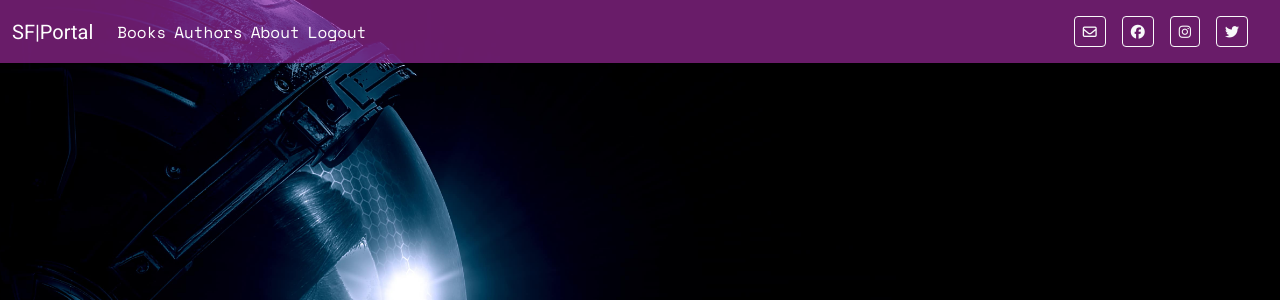
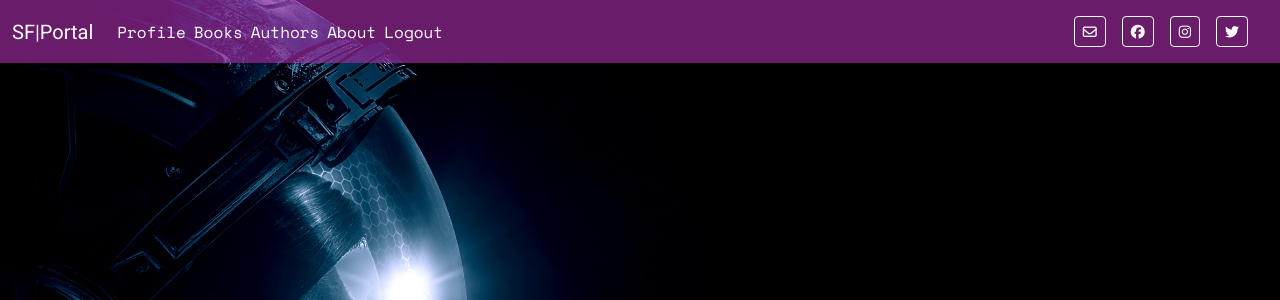
Before and after one commit to AndypSheridan/sci-fi-portal, a Django app: page /about/ in a window 1280 px wide. Shown: the top 300 px of the page. Run offline with Django 3.2, Linux system fonts and the light colour scheme; the visitor is signed in with stand-in values (Sample User, id 1); some libraries are stand-ins or nearby versions.

Commit message:
Add profile link to navbar in base.html

```diff
--- a/templates/base.html
+++ b/templates/base.html
@@ -39,6 +39,9 @@
             <div class="collapse navbar-collapse" id="navbarText">
                 <ul class="navbar-nav me-auto mb-2 mb-lg-0">
                     {% if user.is_authenticated %}
+                    <li class="nav-item">
+                        <a class="nav-link active text-white" aria-current="page" href="#">Profile</a>
+                    </li>
                     <li class="nav-item">
                         <a class="nav-link active text-white" aria-current="page" href="{% url 'books' %}">Books</a>
                     </li>
```
